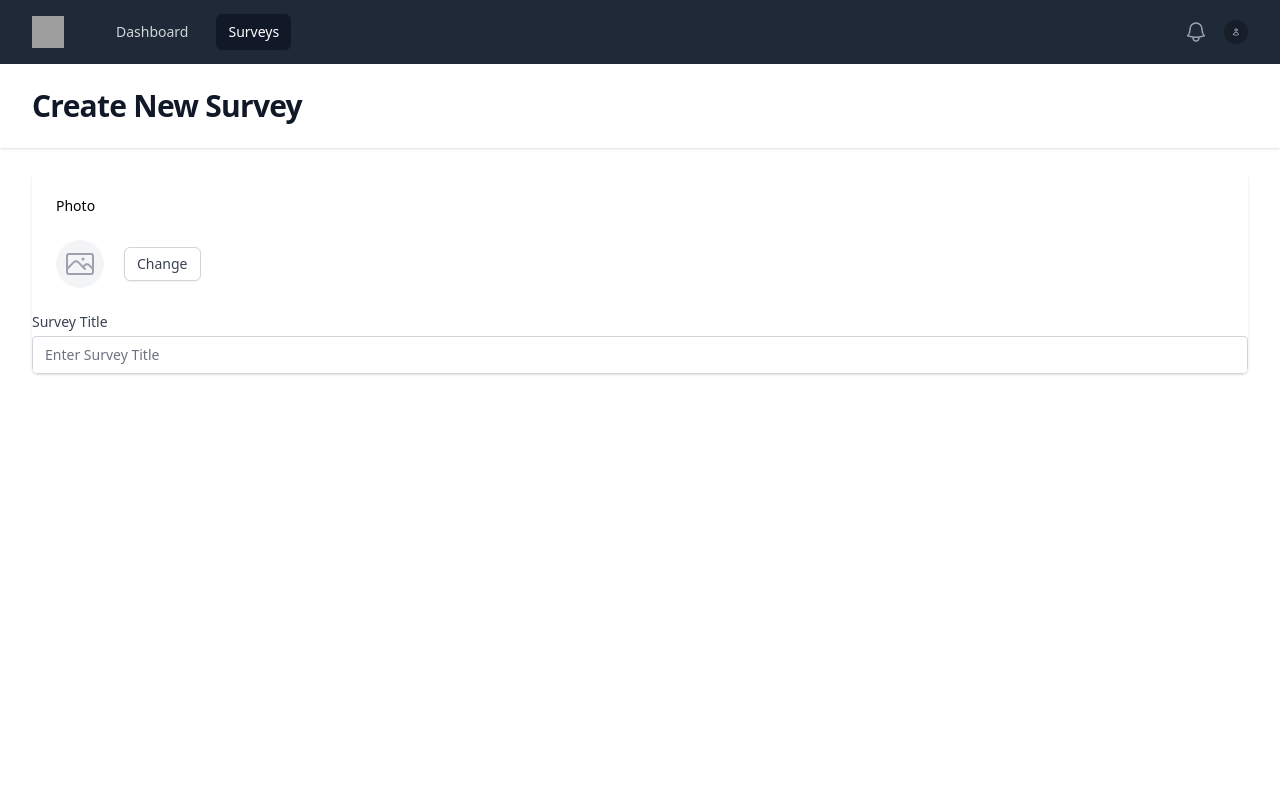
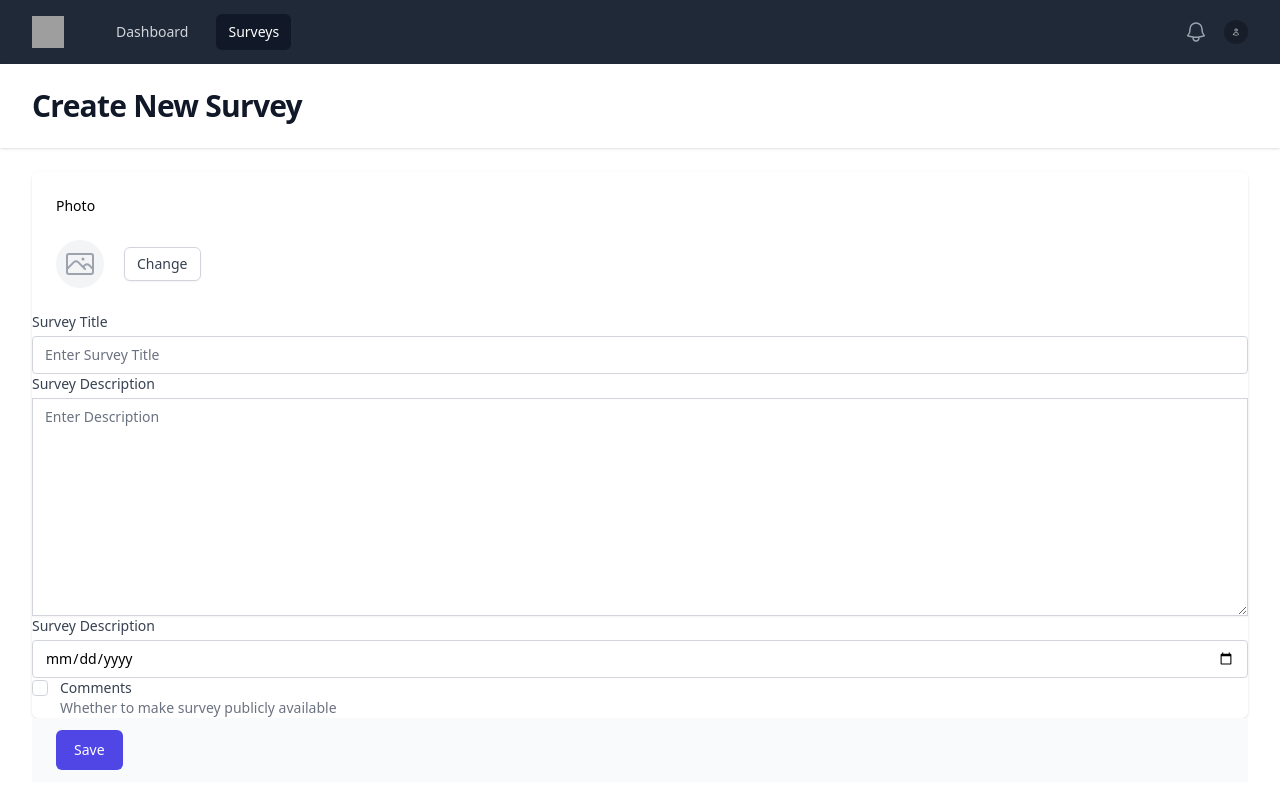
Before and after one commit to Nazmul122697/Survey-management-System, a React (Vite) app in the folder react/: page /surveys/create in a window 1280 px wide. Built offline with nearby package versions, Linux system fonts and the light colour scheme; grey boxes are pictures that could not be loaded.

Commit message:
surveys create

```diff
--- a/react/src/Views/SurveysCreate.jsx
+++ b/react/src/Views/SurveysCreate.jsx
@@ -1,6 +1,7 @@
 import { useState } from "react";
 import PageComponent from "../components/PageComponent";
 import { PhotoIcon } from "@heroicons/react/24/outline";
+import TButton from "../components/core/TButton";
 
 const SurveysCreate = () => {
     const [survey, setSurvey] = useState({
@@ -10,12 +11,16 @@ const SurveysCreate = () => {
         description: "",
         Image: null,
         Image_url: null,
-        expriry_data: "",
+        expriry_date: "",
         questions: [],
     });
 
     const onSubmit = () => {
         console.log("ok");
+    };
+
+    const onImageChoose = () => {
+        console.log("img selected");
     };
     return (
         <PageComponent title="Create New Survey">
@@ -38,13 +43,18 @@ const SurveysCreate = () => {
                             )}
                             {!survey.Image_url && (
                                 <span className="flex items-center justify-center w-12 h-12 overflow-hidden text-gray-400 bg-gray-100 rounded-full">
-                                    <PhotoIcon className="w-8 h-8" />{" "}
+                                    <PhotoIcon className="w-8 h-8" />
                                 </span>
                             )}
                             <button
                                 type="button"
-                                className="relative px-3 py-2 ml-5 text-sm font-medium leading-4 text-gray-700 bg-white border border-gray-300 rounded-md shadow-sm hover:bg-gray-50 focus:outline-none focus:ring-2 focus:bg-indigo-500 focus:ring-offset-2"
+                                className="relative cursor-pointer  px-3 py-2 ml-5 text-sm font-medium leading-4 text-gray-700 bg-white border border-gray-300 rounded-md shadow-sm hover:bg-gray-50 focus:outline-none focus:ring-2 focus:bg-indigo-500 focus:ring-offset-2"
                             >
+                                <input
+                                    type="file"
+                                    className="absolute left-0 top-0 bottom-0 opacity-0"
+                                    onChange={onImageChoose}
+                                />
                                 Change
                             </button>
                         </div>
@@ -67,10 +77,104 @@ const SurveysCreate = () => {
                             value={survey.title}
                             placeholder="Enter Survey Title"
                             className="block w-full mt-1 border-gray-300 rounded md focus:border-indigo-50 focus:ring-indigo-500 sm:text-sm"
+                            onChange={(ev) =>
+                                setSurvey({ ...survey, title: ev.target.value })
+                            }
                         />
                     </div>
 
                     {/* title  */}
+
+                    {/* description  */}
+                    <div className="col-span-6 sm:col-span-3">
+                        <label
+                            htmlFor="description"
+                            className="block text-sm font-medium text-gray-700"
+                        >
+                            Survey Description
+                        </label>
+
+                        <textarea
+                            name="description"
+                            onChange={(ev) =>
+                                setSurvey({
+                                    ...survey,
+                                    description: ev.target.value,
+                                })
+                            }
+                            placeholder="Enter Description"
+                            value={survey.description}
+                            id="description"
+                            cols="30"
+                            rows="10"
+                            className="mt-1 block w-full border-gray-300 shadow-sm focus:border-indigo-50 focus:ring-indigo-500 sm:text-sm"
+                        ></textarea>
+                    </div>
+
+                    {/* description  */}
+
+                    {/* expiry date  */}
+                    <div className="col-span-6 sm:col-span-3">
+                        <label
+                            htmlFor="expiry_date"
+                            className="block text-sm font-medium text-gray-700"
+                        >
+                            Survey Description
+                        </label>
+
+                        <input
+                            type="date"
+                            name="expiry_date"
+                            id="expiry_date"
+                            value={survey.expriry_date}
+                            placeholder="Enter Survey Title"
+                            className="block w-full mt-1 border-gray-300 rounded md focus:border-indigo-50 focus:ring-indigo-500 sm:text-sm"
+                            onChange={(ev) =>
+                                setSurvey({
+                                    ...survey,
+                                    expiry_date: ev.target.value,
+                                })
+                            }
+                        />
+                    </div>
+
+                    {/* expiry date  */}
+
+                    {/* Active  */}
+
+                    <div className="flex items-start">
+                        <div className="flex h-5 items-center">
+                            <input
+                                type="checkbox"
+                                name="status"
+                                checked={survey.status}
+                                onChange={(ev) =>
+                                    setSurvey({
+                                        ...survey,
+                                        status: ev.target.value,
+                                    })
+                                }
+                                className="h-4 w-4 rounded border-gray-300 text-indigo-500"
+                                id="status"
+                            />
+                        </div>
+                        <div className="ml-3 text-sm">
+                            <label
+                                htmlFor="comments"
+                                className="font-medium text-gray-700"
+                            >
+                                Comments
+                            </label>
+                            <p className="text-gray-500">
+                                Whether to make survey publicly available
+                            </p>
+                        </div>
+                    </div>
+                    {/* Active  */}
+                </div>
+
+                <div className="bg-gray-50 px-4 py-3 text-right sm:px-6">
+                    <TButton>Save</TButton>
                 </div>
             </form>
         </PageComponent>
```
